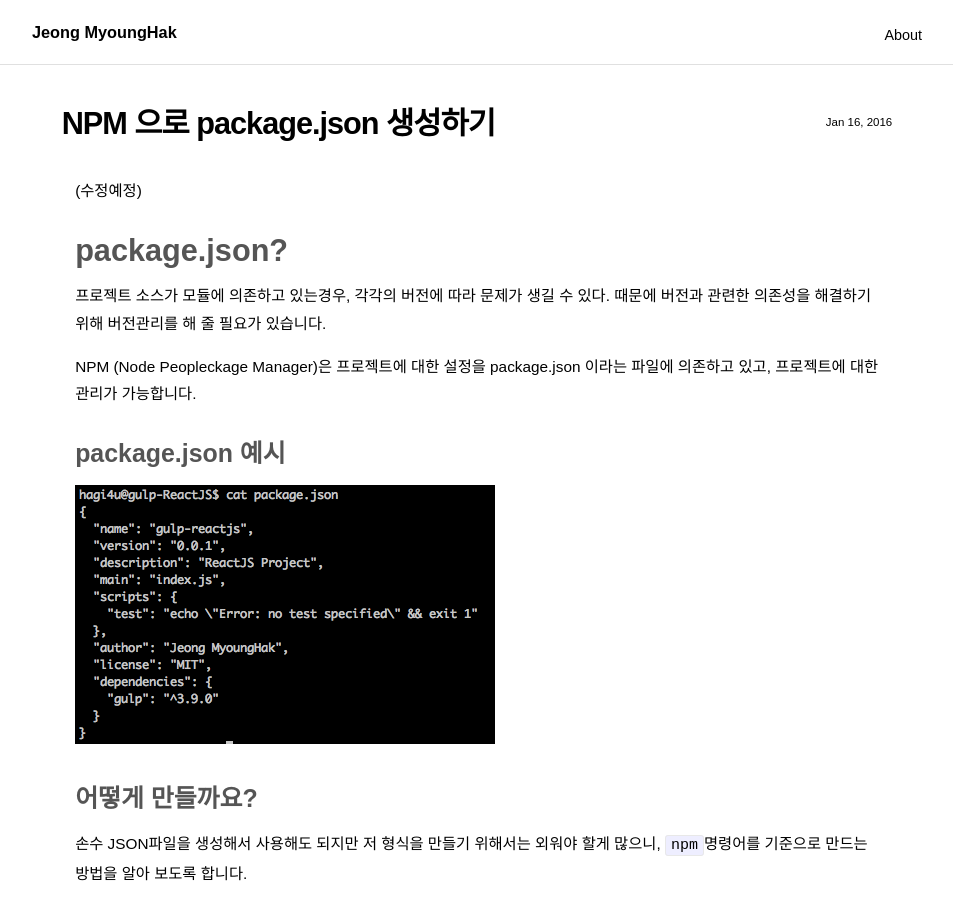
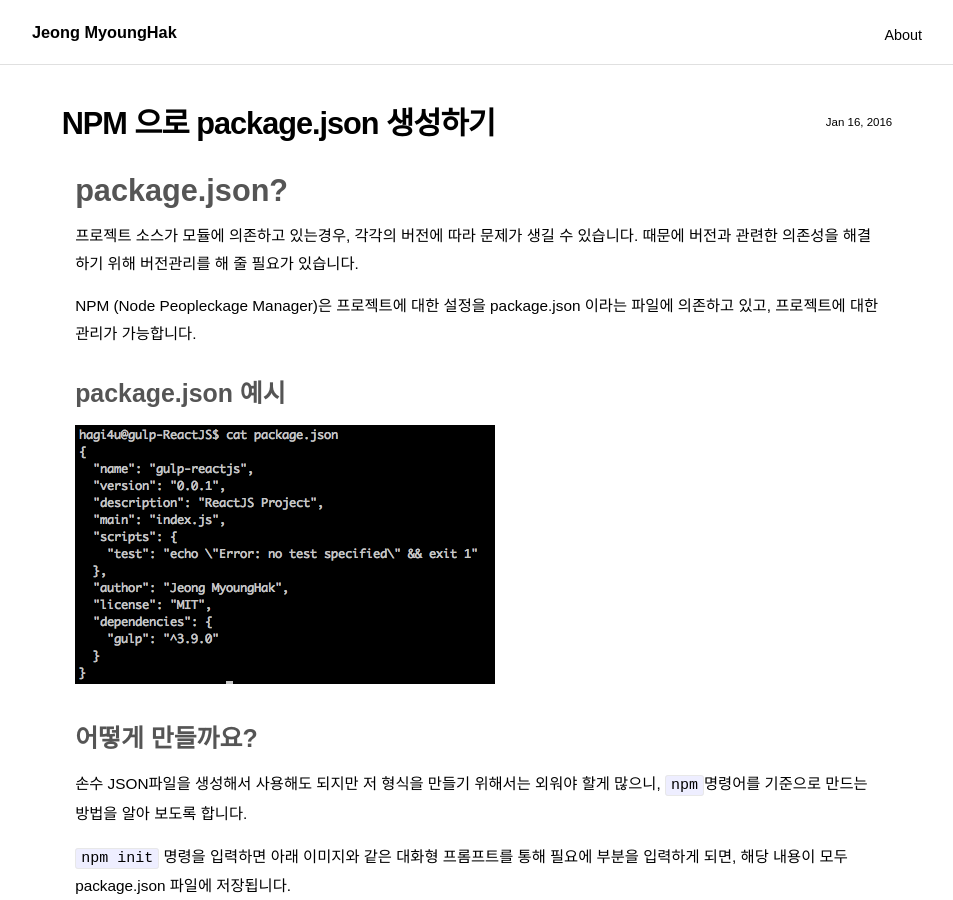
Before and after one commit to JeongMyoungHak/hagi4u.github.io, a Jekyll site: the page built from _posts/2016-01-17-what-is-npm.markdown, in a window 1280 px wide and 900 px high. Shown: the whole window, without its empty margins (163-1116 px from the left). Built offline with Jekyll 4.4.1, drawn with Linux system fonts in a browser that asks for light colours; some web fonts are replaced; Markdown is read by kramdown in place of the engine named in the settings; comment, search, counter and statistics services are not loaded.

Commit message:
Updated 2016-01-17-what-is-npm.markdown

```diff
--- a/_posts/2016-01-17-what-is-npm.markdown
+++ b/_posts/2016-01-17-what-is-npm.markdown
@@ -7,9 +7,8 @@ published: true
 ---
 
 
-(수정예정)
 ## package.json?
-프로젝트 소스가 모듈에 의존하고 있는경우, 각각의 버전에 따라 문제가 생길 수 있다. 때문에 버전과 관련한 의존성을 해결하기 위해 버전관리를 해 줄 필요가 있습니다.
+프로젝트 소스가 모듈에 의존하고 있는경우, 각각의 버전에 따라 문제가 생길 수 있습니다. 때문에 버전과 관련한 의존성을 해결하기 위해 버전관리를 해 줄 필요가 있습니다.
 
 NPM (Node Peopleckage Manager)은 프로젝트에 대한 설정을 package.json 이라는 파일에 의존하고 있고, 프로젝트에 대한 관리가 가능합니다.
 
```
